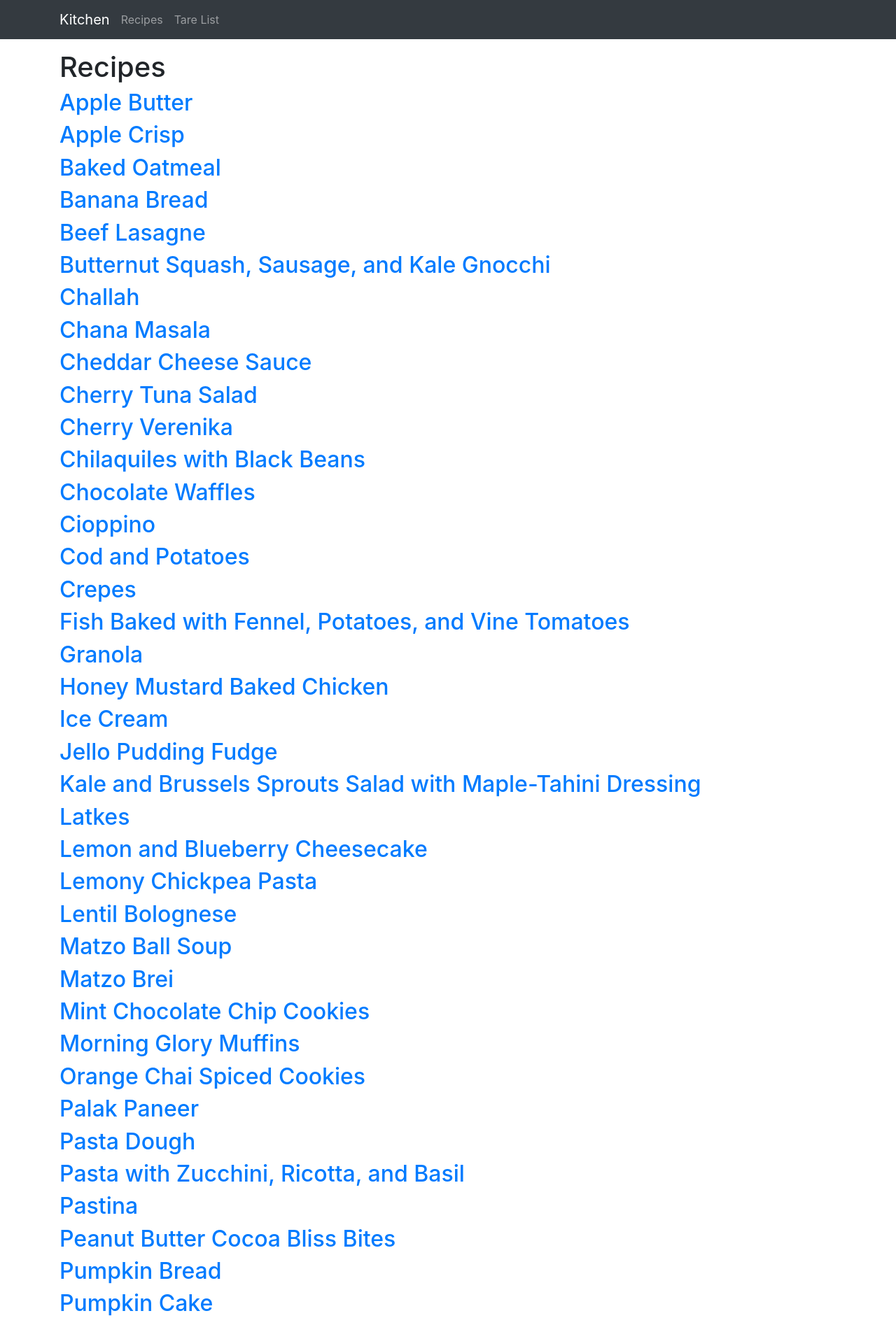
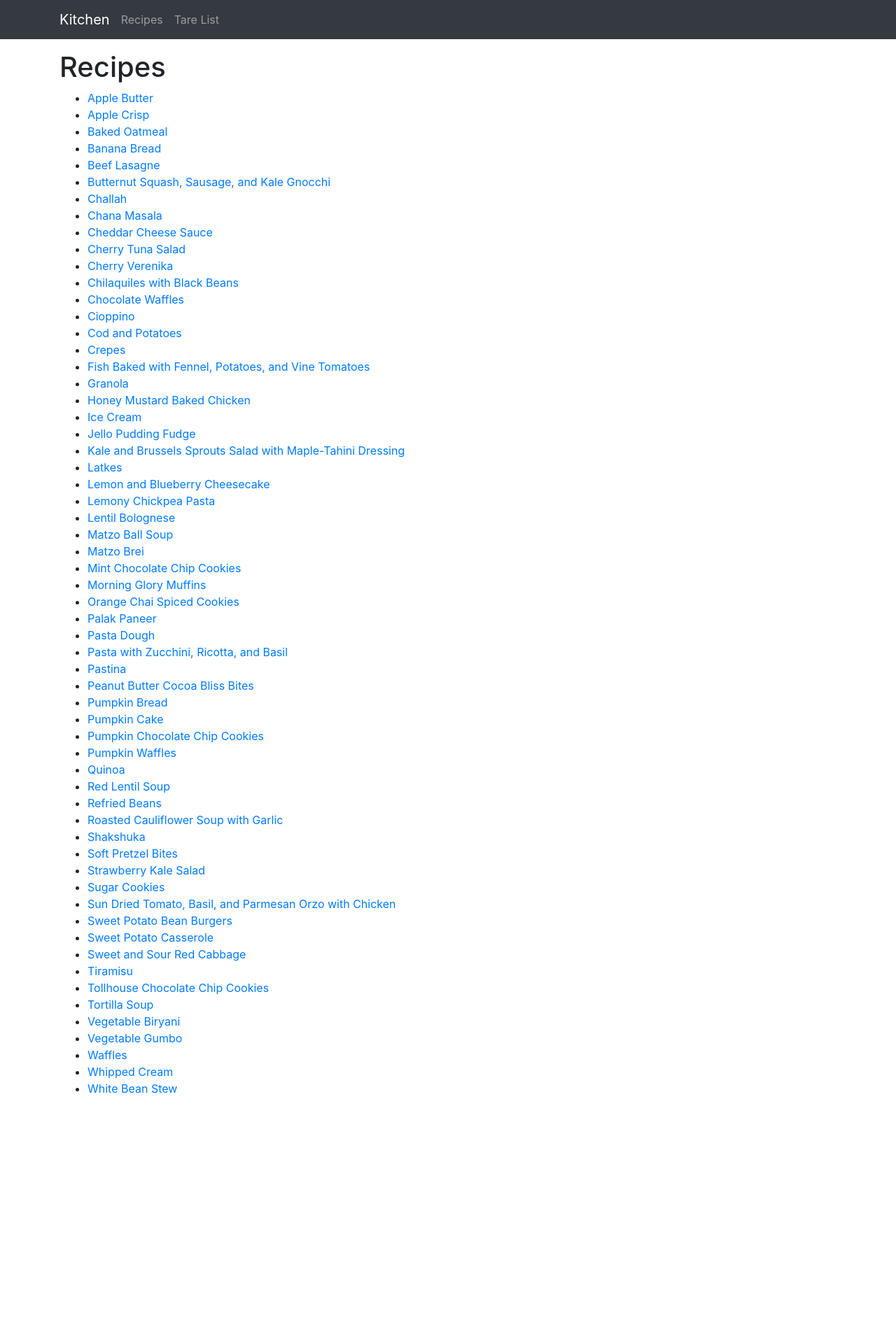
Before and after one commit to benburwell/kitchen, a Jekyll site: the page built from recipes/index.html, in a window 1280 px wide. Shown: the top 1894 px of the page at 70% size. Built offline with Jekyll 4.4.1, drawn with Linux system fonts in a browser that asks for light colours; after the commit the page ends 1584 px from its top, so only the background shows below that.

Commit message:
Use list rather than big chunks for recipe index

```diff
--- a/recipes/index.html
+++ b/recipes/index.html
@@ -7,9 +7,11 @@ title: Recipes
   <div class="row">
     <div class="col">
       <h1>Recipes</h1>
+      <ul>
       {% for recipe in site.recipes %}
-      <h2><a href="{{recipe.url}}">{{recipe.title}}</a></h2>
+      <li><a href="{{recipe.url}}">{{recipe.title}}</a></li>
       {% endfor %}
+      </ul>
     </div>
   </div>
 </div>
```
